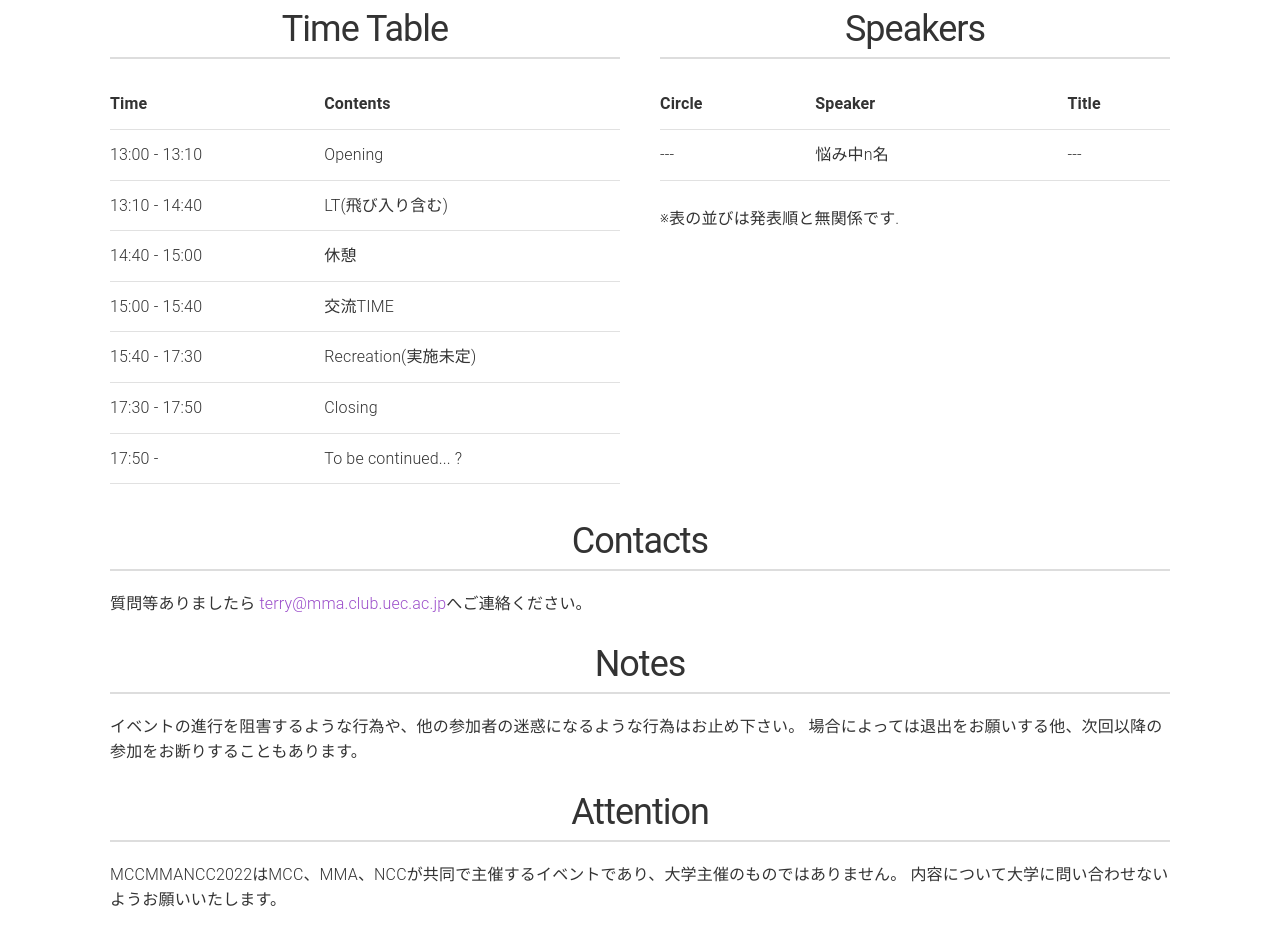
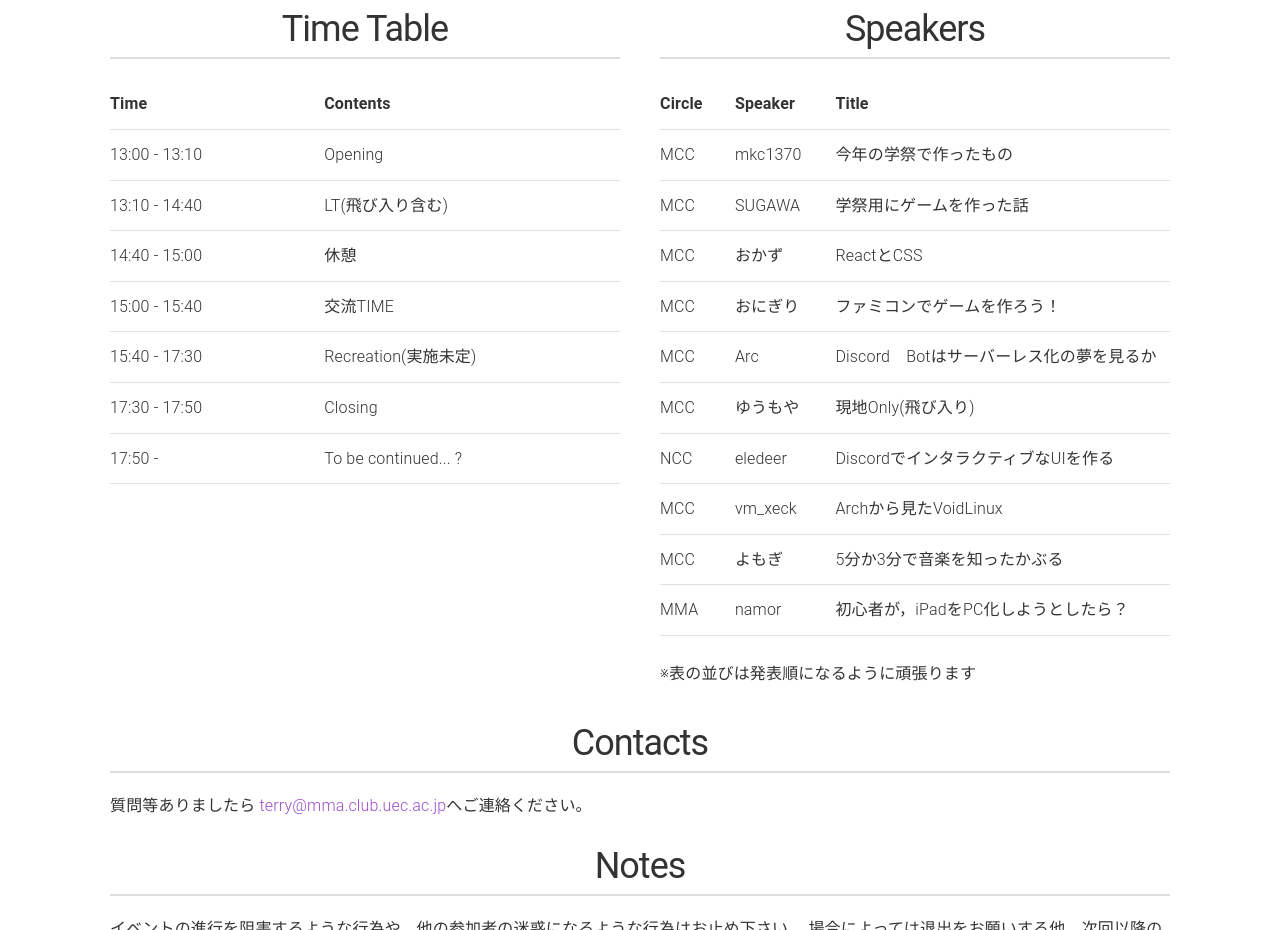
Before and after one commit to uecmma/MCCMMANCC2022, a plain HTML site: page public/index.html in a window 1280 px wide. Shown: the part 1300-2230 px from the top of the page. Drawn offline with Linux system fonts and the light colour scheme.

Commit message:
発表演目更新

```diff
--- a/public/index.html
+++ b/public/index.html
@@ -148,12 +148,57 @@
 									<th>Title</th>
 								</tr>
 								<tr>
-									<td>---</td>
-									<td>悩み中n名</td>
-									<td>---</td>
+									<td>MCC</td>
+									<td>mkc1370</td>
+									<td>今年の学祭で作ったもの</td>
+								</tr>
+								<tr>
+									<td>MCC</td>
+									<td>SUGAWA</td>
+									<td>学祭用にゲームを作った話</td>
+								</tr>
+								<tr>
+									<td>MCC</td>
+									<td>おかず</td>
+									<td>ReactとCSS</td>
+								</tr>
+								<tr>
+									<td>MCC</td>
+									<td>おにぎり</td>
+									<td>ファミコンでゲームを作ろう！</td>
+								</tr>
+								<tr>
+									<td>MCC</td>
+									<td>Arc</td>
+									<td>Discord　Botはサーバーレス化の夢を見るか</td>
+								</tr>
+								<tr>
+									<td>MCC</td>
+									<td>ゆうもや</td>
+									<td>現地Only(飛び入り)</td>
+								</tr>
+								<tr>
+									<td>NCC</td>
+									<td>eledeer</td>
+									<td>DiscordでインタラクティブなUIを作る</td>
+								</tr>
+								<tr>
+									<td>MCC</td>
+									<td>vm_xeck</td>
+									<td>Archから見たVoidLinux</td>
+								</tr>
+								<tr>
+									<td>MCC</td>
+									<td>よもぎ</td>
+									<td>5分か3分で音楽を知ったかぶる</td>
+								</tr>
+								<tr>
+									<td>MMA</td>
+									<td>namor</td>
+									<td>初心者が，iPadをPC化しようとしたら？</td>
 								</tr>
 							</table>
-							<p>※表の並びは発表順と無関係です.</p>
+							<p>※表の並びは発表順になるように頑張ります</p>
 						</div>
 					</div>
 				</div>
```
